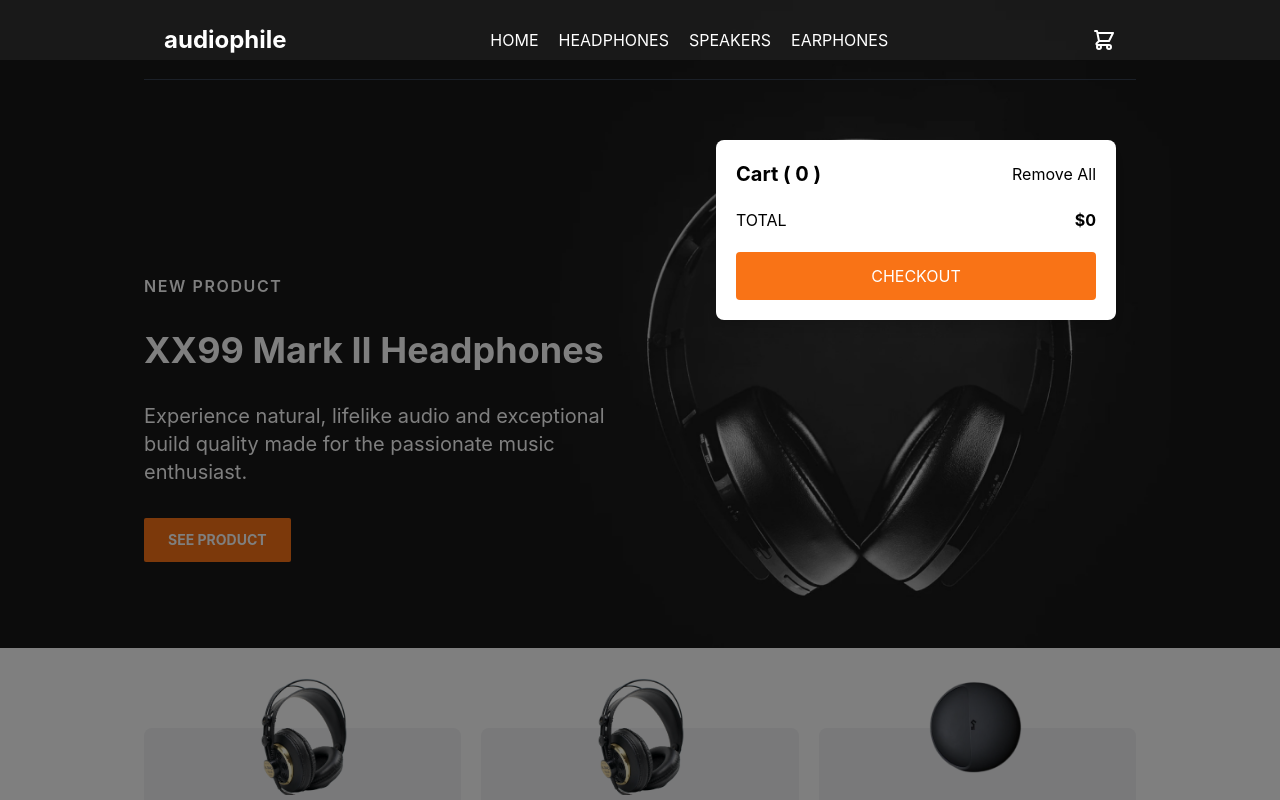
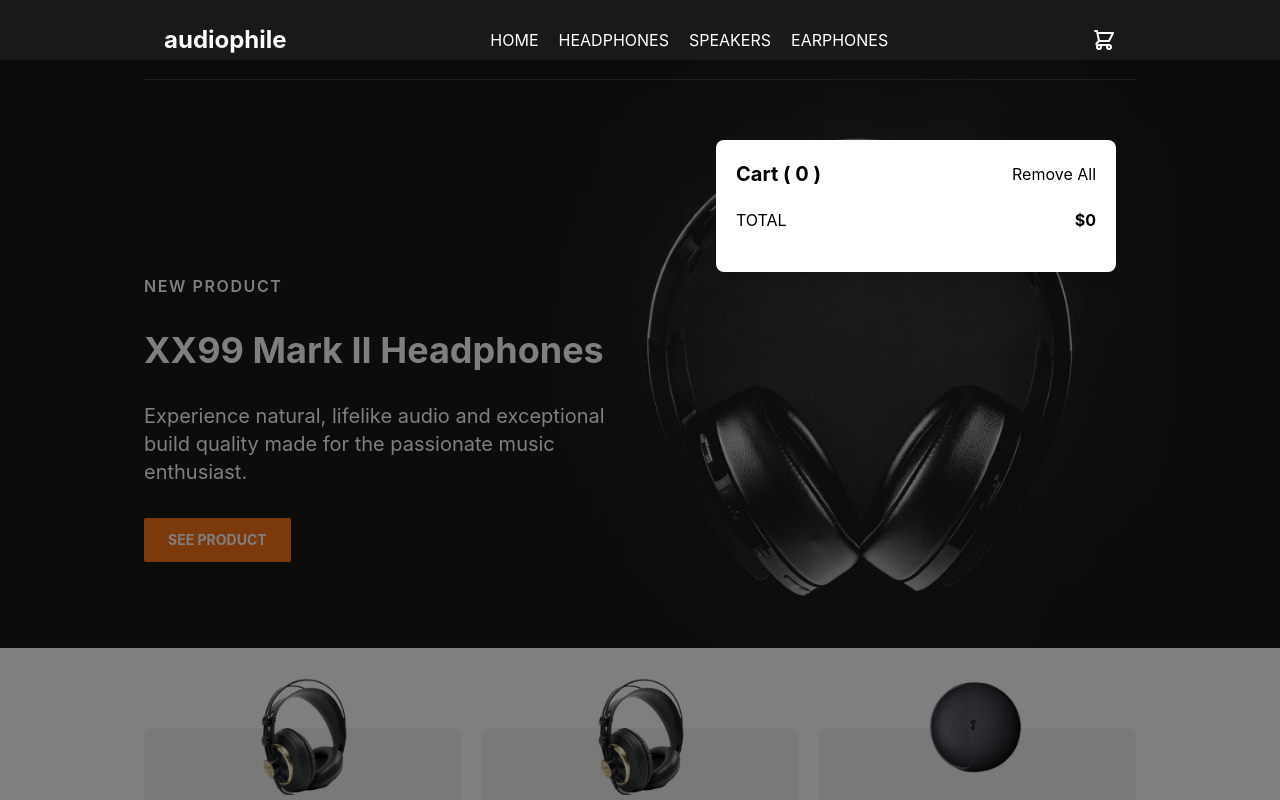
Before and after one commit to Brayheart/audiophile, a React (Create React App) app: page /#/ in a window 1280 px wide. Both pictures are taken after a click on the icon 1104 px from the left and 39 px from the top of the page. Shown: the top 800 px of the page. Built offline with nearby package versions, Linux system fonts and the light colour scheme.

Commit message:
cart button edits

```diff
--- a/src/Components/Header.js
+++ b/src/Components/Header.js
@@ -234,6 +234,7 @@ const Header = ({ cart, setCart }) => {
                 <div>TOTAL</div>
                 <div className="font-bold">${calculateTotalPrice()}</div>
               </div>
+              {cart.length > 0 && (
                 <Link to="/checkout">
                   <button
                     onClick={() => setIsCartVisible(false)}
@@ -242,6 +243,7 @@ const Header = ({ cart, setCart }) => {
                     CHECKOUT
                   </button>
                 </Link>
+              )}
             </div>
           </div>
         )}
```
Lines whose indentation alone changed are shown as unchanged.
